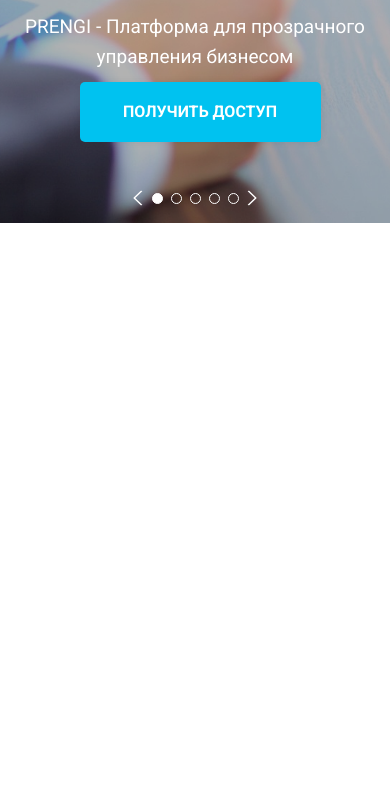
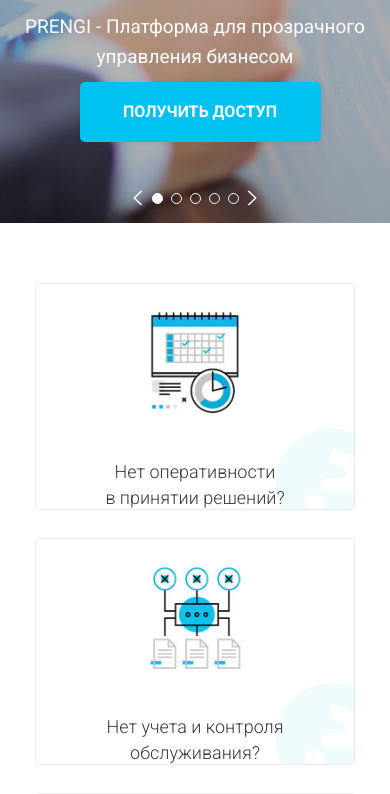
Before and after one commit to Markezon/prengi, a website: page src/index.html in a window 390 px wide. Shown: the part 287-1081 px from the top of the page. Before the commit the page ends 844 px from the top, so only its background shows below. Drawn offline with nearby package versions, Linux system fonts and the light colour scheme.

Commit message:
adaptation section PRENGI

```diff
--- a/src/index.html
+++ b/src/index.html
@@ -224,7 +224,7 @@
 		</div>
 	</section>
 
-<!-- 	<section class="prengi">
+	<section class="prengi">
 		<div class="container">
 			<div class="prengi__wrapper">
 				<div class="prengi__item">
@@ -283,7 +283,7 @@
 				</div>
 			</div>
 		</div>
-	</section> -->
+	</section>
 
 <!-- 	<section class="decision">
 		<div class="container">
--- a/src/sass/blocks/_media.scss
+++ b/src/sass/blocks/_media.scss
@@ -75,7 +75,11 @@
 		&__btn {
 			margin-top: 10px;
 		}
-
+	}
+	.prengi {
+		&__item {
+			width: 320px;
+		}
 	}
 
 }
```
Also changed, not shown: dist/css/style.min.css, dist/index.html, src/css/style.min.css, 1 other file.
